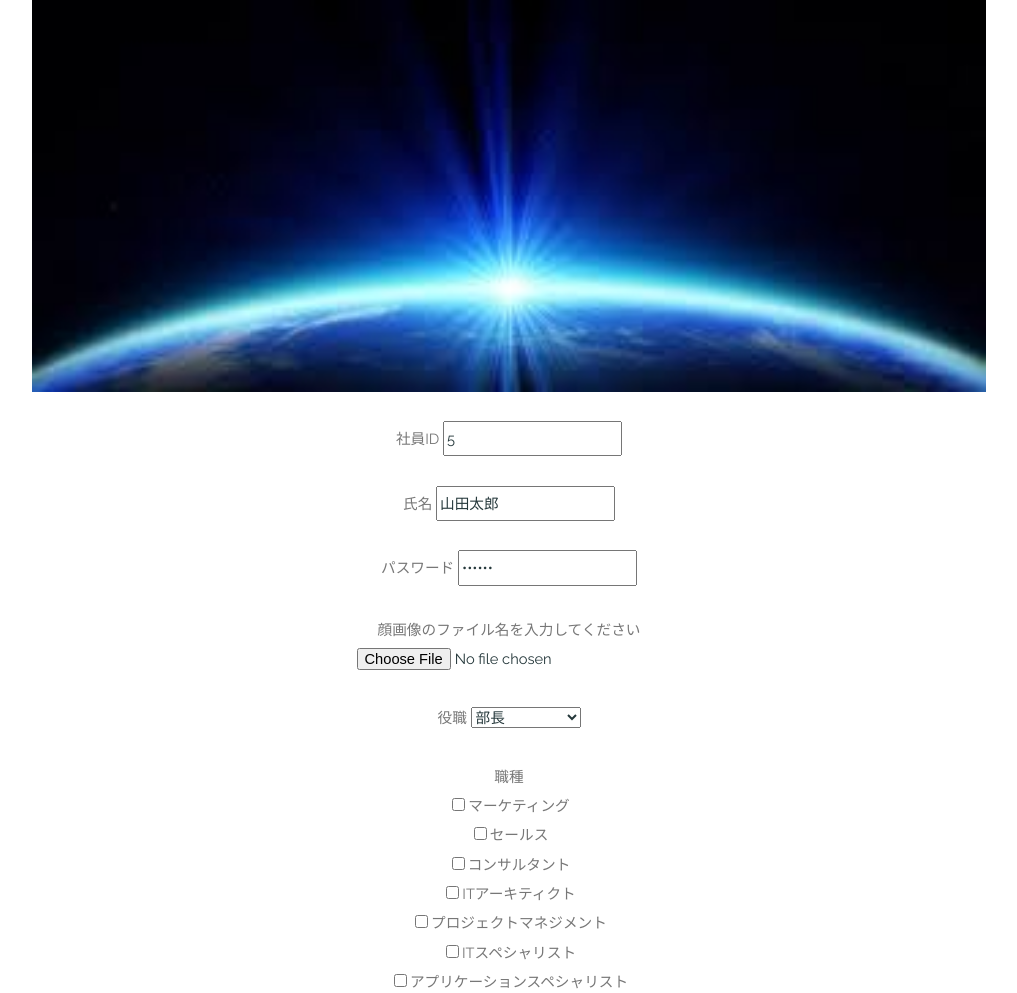
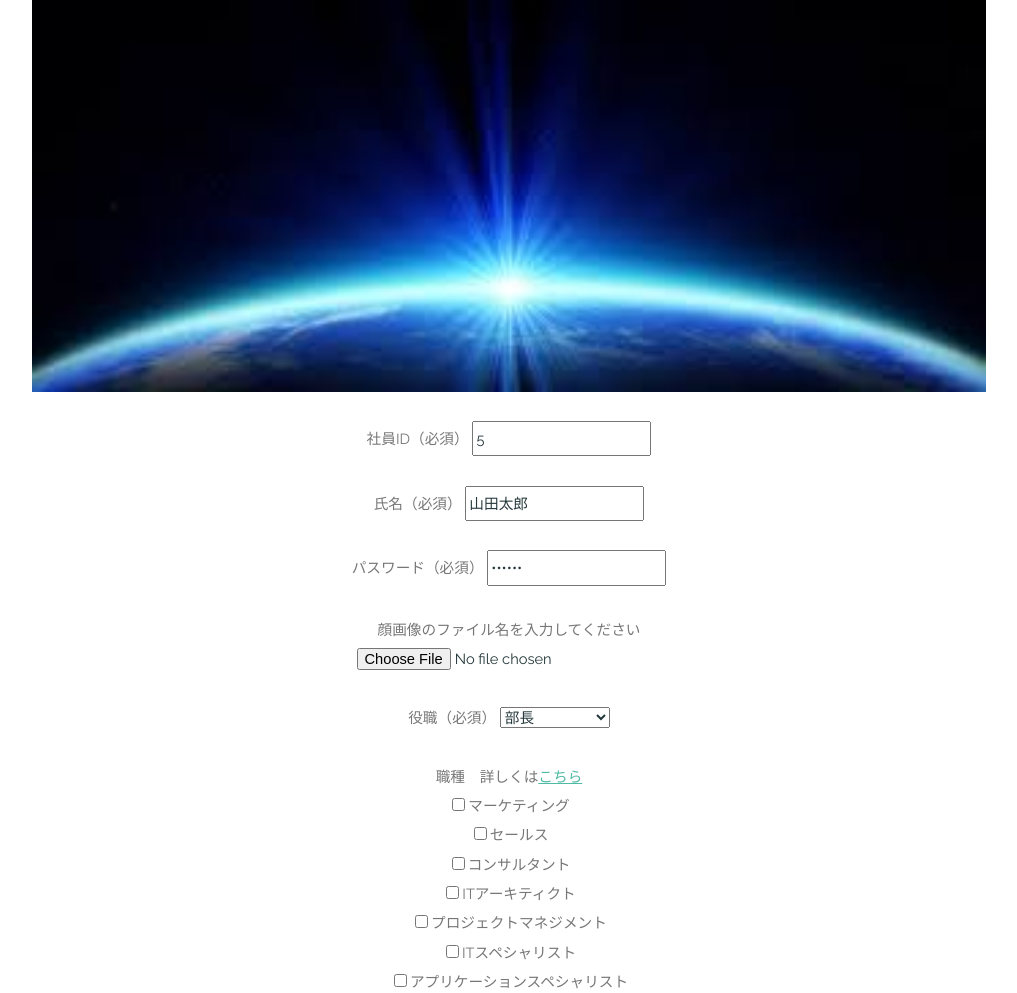
Before and after one commit to yayakisii/yayakisii, a PHP site: page /generic.php in a window 1280 px wide. Shown: the part 271-1264 px from the top of the page, without its empty margins (131-1148 px from the left). Run offline with PHP 8.4, Linux system fonts and the light colour scheme; data comes from the database, SQL or seed files in the repository.

Commit message:
画像へリンクを貼っただけ

```diff
--- a/htdocs/templated-retrospect/generic.php
+++ b/htdocs/templated-retrospect/generic.php
@@ -22,7 +22,7 @@
 		<script type="text/javascript">
     function checker(frm){
         if(frm.elements["staff_id"].value==""){
-            alert("社員idを入力してください");
+            alert("社員IDを入力してください");
             return false;
          }else if(frm.elements["name"].value==""){
             alert("名前を入力してください");
@@ -69,15 +69,15 @@
 				</div>
 
 				<form action="input.php" method = "post" onsubmit="return checker(this)">
-						社員ID
+						社員ID（必須）
 						<input type="text" name="staff_id" value="5"><br><br>
-						氏名
+						氏名（必須）
 						<input type="text" name="name" value="山田太郎"><br><br>
-						パスワード
+						パスワード（必須）
 						<input type="password" name="pw" value="aaaaaa"><br><br>
 						顔画像のファイル名を入力してください<br>
 						<input size="30" type="file" name="picture"><br><br>
-						役職
+						役職（必須）
 						<select name="post">
 							<option value="1">部長</option>
 							<option value="2">マネージャー</option>
@@ -85,7 +85,8 @@
 							<option value="4">スタッフ</option>
 						</select><br><br>
 
-						職種<br>
+						職種　詳しくは<a href="diagram_01.png" target="blank">こちら</a><br>
+
 							<?php
 							$dsn = 'mysql:dbname=yayakasii;host=localhost:8889';
 							$user = 'root';
```
Also changed, not shown: htdocs/templated-retrospect/diagram_01.png (added).
